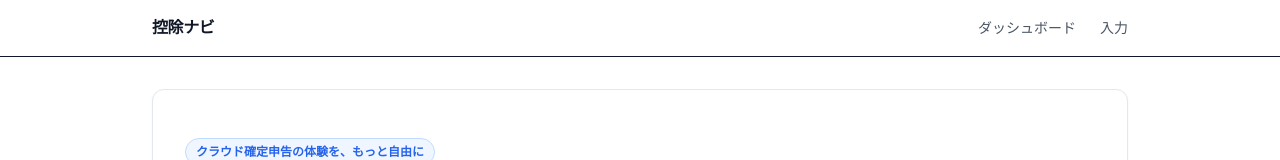
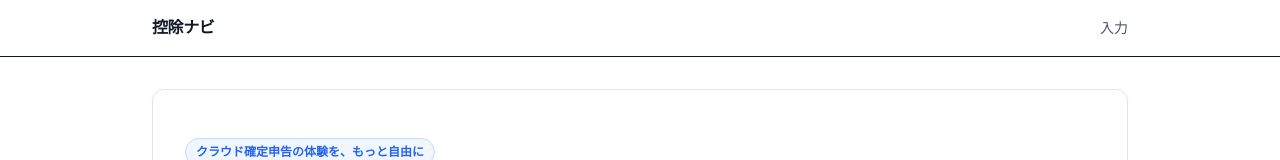
Before and after one commit to shunki-235/koujo-navi, a Next.js app: page / in a window 1280 px wide. Shown: the top 160 px of the page. Built offline with nearby package versions, Linux system fonts and the light colour scheme.

Commit message:
chore(routes/ui): ダッシュボードを物理削除し、ヘッダーからリンクを撤去（TOPへ統一）

```diff
--- a/src/app/(deductions)/deductions/page.tsx
+++ /dev/null
@@ -1,5 +0,0 @@
-import { redirect } from "next/navigation";
-
-export default function DeductionsDashboardPage() {
-  redirect("/");
-}
--- a/src/app/layout.tsx
+++ b/src/app/layout.tsx
@@ -30,7 +30,6 @@ export default function RootLayout({
           <div className="mx-auto max-w-5xl px-6 h-14 flex items-center justify-between">
             <Link href="/" className="font-semibold tracking-tight text-gray-900">控除ナビ</Link>
             <nav className="hidden sm:flex items-center gap-6 text-sm text-gray-600">
-              <Link href="/deductions" className="hover:opacity-70">ダッシュボード</Link>
               <Link href="/deductions/flow" className="hover:opacity-70">入力</Link>
             </nav>
           </div>
```
